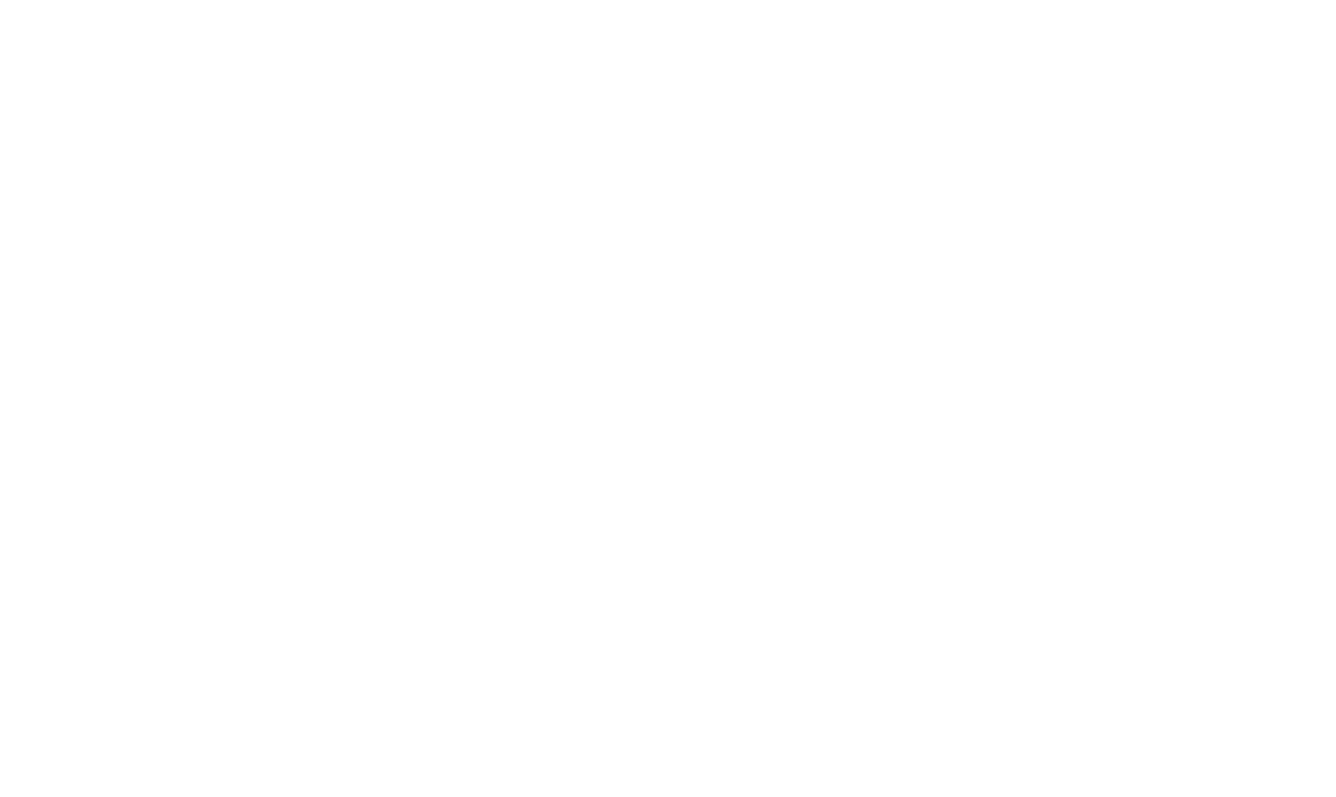
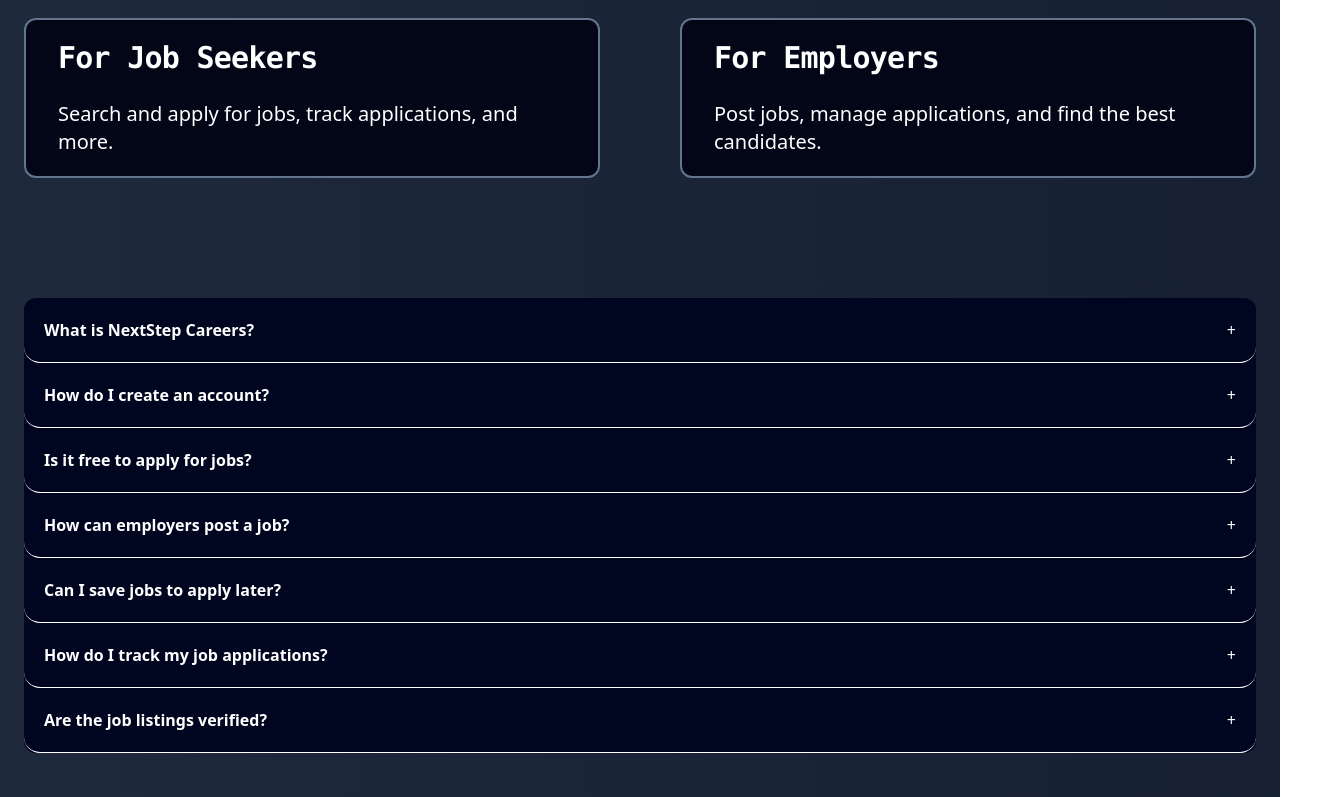
Before and after one commit to VikasGurjar94/NextStep-Careers, a React app: page / in a window 1280 px wide. Shown: the part 2000-2797 px from the top of the page, 1336 px wide, since content can reach past the window. Before the commit the page ends 833 px from the top, so only its background shows below. Built offline with nearby package versions, Linux system fonts and the light colour scheme; the HTML template or start-up script is replaced by a standard one.

Commit message:
added accordion

```diff
--- a/src/App.jsx
+++ b/src/App.jsx
@@ -28,11 +28,13 @@
             <Route path='/my-jobs' element={<MyJobs />} />
           </Routes>
         </main>
+
+        <footer className="footer h-[10vh] flex justify-center items-center mt-15 text-white bg-gray-800">
+        Made with <span className='text-[#ec4899] text-[15px] align-baseline '> ❤ </span> by Vikas Gurjar
+      </footer>
       </div>
 
-      <footer className="footer text-white bg-gray-800">
-        Made with <span className='text-[#ec4899] text-[15px] align-baseline '>❤</span> by Vikas Gurjar
-      </footer>
+
 
     </div>
   )
--- a/src/components/Accordion.jsx
+++ b/src/components/Accordion.jsx
@@ -1,57 +1,31 @@
 import React, { useState } from 'react'
+import faqData from './data/faq';
 
 
 const accordion = () => {
 
-    const data =  [
-    {
-      "id": 1,
-      "title": "What is HTML?",
-      "content": "HTML stands for HyperText Markup Language. It is used to structure web pages."
-    },
-    {
-      "id": 2,
-      "title": "What is CSS?",
-      "content": "CSS stands for Cascading Style Sheets. It is used to style and layout web pages."
-    },
-    {
-      "id": 3,
-      "title": "What is JavaScript?",
-      "content": "JavaScript is a programming language used to create dynamic and interactive web content."
-    },
-    {
-      "id": 4,
-      "title": "What is React?",
-      "content": "React is a JavaScript library for building user interfaces using components."
-    },
-    {
-      "id": 5,
-      "title": "What is an Accordion?",
-      "content": "An accordion is a UI component that allows users to expand and collapse sections of content."
-    }
-  ]
-
-  let [count , setCount] = useState([]) ;
+  let [count, setCount] = useState([]);
 
   return (
-    <div>
-        <ul>
+    <div className='w-full rounded-xl  text-base mt-20 bg-[#000620] ' >
+      <ul className='  rounded-2xl ' >
 
-        {data.map((item)=>{
-             return <li onClick={
-                ()=>{
+        {faqData.map((item) => {
+          return <li
+            onClick={
+              () => {
 
-                    if(count.includes(item.id)){
-                        setCount((prev)=>{
-                            let curr = prev.filter((ele)=>{
-                                if(ele === item.id) return false
+                if (count.includes(item.id)) {
+                  setCount((prev) => {
+                    let curr = prev.filter((ele) => {
+                      if (ele === item.id) return false
                       else return true
                     })
                     return curr
                   })
                 }
-                    else{
-                        setCount([...count , item.id])
+                else {
+                  setCount([...count, item.id])
                 }
 
                 // let ind = count.indexOf(item.id) ;
@@ -68,9 +42,19 @@
                 //     setCount((p)=> ([...p,item.id])) ;
                 // }
               }
-            } className='w-full border-2 border-white text-center py-10 ' key={item.id}>
-                {item.title} <br />
-                {(count.find((c)=> (c===item.id))) && (item.content)}
+            } className='w-full py-5  flex flex-col  justify-around   px-5 rounded-2xl border-b ' key={item.id}>
+            <p className=' flex w-full justify-between cursor-pointer  ' >
+             <p className='font-semibold w-full hover:underline '>
+               {item.question}
+             </p>
+
+              <span className='text-right' >
+                  {(count.find((c) => (c === item.id))) ? ("-") : ("+")}
+              </span>
+            </p>
+            <p className='' >
+              {(count.find((c) => (c === item.id))) && (item.answer)}
+            </p>
           </li>
 
         }
--- a/src/components/Carousel.jsx
+++ b/src/components/Carousel.jsx
@@ -1,5 +1,5 @@
 import React from 'react'
-import companyCarouselData from './companyCarouselData'
+import companyCarouselData from './data/companyCarouselData'
 
 const Carousel = () => {
   return (
--- a/src/components/Home.jsx
+++ b/src/components/Home.jsx
@@ -12,7 +12,7 @@
     <div className=' flex justify-center items-center flex-col w-full h-full ' >
       <Header />
       <main className='flex flex-col px-20 py-5 gap-10   '>
-        {/* <section className='text-center  flex flex-col items-center justify-center gap-10  mt-45 '>
+        <section className='text-center  flex flex-col items-center justify-center gap-10  mt-45 '>
           <h1 className='capitalize relative  text-[6vw]  flex flex-col items-center justify-center  text-clip   tracking-tighter font-bold leading-20 ' >find your dream job
             <span className=' flex'>
               <h1 className='inline'>with</h1>
@@ -40,7 +40,7 @@
         </section>
 
         <section className='flex flex-col justify-center items-center' >
-          <img className='h-screen' src="/images/banner.png" alt='banner_image' />
+          <img className='h-screen my-20  ' src="/images/banner.png" alt='banner_image' />
           <div className=' w-full mt-20 gap-20 flex justify-between items-center ' >
             <div className='border-2 bg-[#020617] w-1/2 rounded-xl px-8 py-5 border-slate-500 '>
               <h1 className='text-3xl capitalize font-semibold font-mono tracking-tight  ' >for job seekers</h1> <br />
@@ -51,11 +51,11 @@
               <h3 className='text-xl  '>Post jobs, manage applications, and find the best candidates.</h3>
             </div>
           </div>
-        </section> */}
+        </section>
 
-         {/* accordion */}
+        {/* accordion */}
         <section>
-          <Accordion/>
+          <Accordion />
         </section>
 
       </main>
--- /dev/null
+++ b/src/components/data/faq.js
@@ -0,0 +1,40 @@
+const faq = [
+  {
+    "id": 1,
+    "question": "What is NextStep Careers?",
+    "answer": "NextStep Careers is an online job portal that connects job seekers with employers by providing verified job listings across multiple industries."
+  },
+  {
+    "id": 2,
+    "question": "How do I create an account?",
+    "answer": "You can create an account by clicking on the Sign Up button, entering your email address, and completing the registration process."
+  },
+  {
+    "id": 3,
+    "question": "Is it free to apply for jobs?",
+    "answer": "Yes, applying for jobs on NextStep Careers is completely free for job seekers."
+  },
+  {
+    "id": 4,
+    "question": "How can employers post a job?",
+    "answer": "Employers can post a job by creating an employer account, navigating to the Post Job section, and filling in the required job details."
+  },
+  {
+    "id": 5,
+    "question": "Can I save jobs to apply later?",
+    "answer": "Yes, you can save jobs by clicking the Save button on a job listing and access them later from your Saved Jobs section."
+  },
+  {
+    "id": 6,
+    "question": "How do I track my job applications?",
+    "answer": "You can track the status of your applications from the My Applications dashboard after logging into your account."
+  },
+  {
+    "id": 7,
+    "question": "Are the job listings verified?",
+    "answer": "We review and verify job listings to reduce spam and ensure quality opportunities, but we recommend users apply with caution."
+  },
+
+]
+
+export default  faq
```
Also changed, not shown: src/components/data/companyCarouselData.jsx (renamed from src/components/companyCarouselData.jsx). Lines whose indentation alone changed are shown as unchanged.
